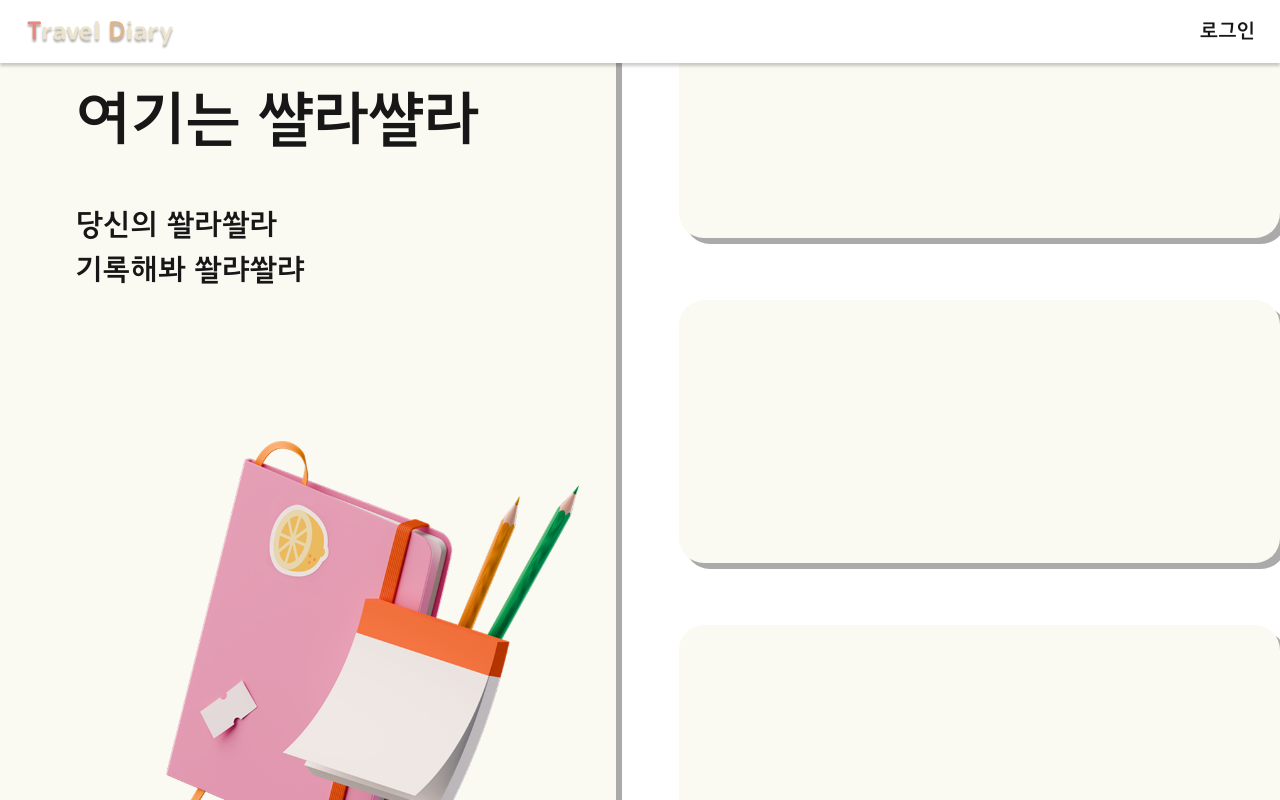
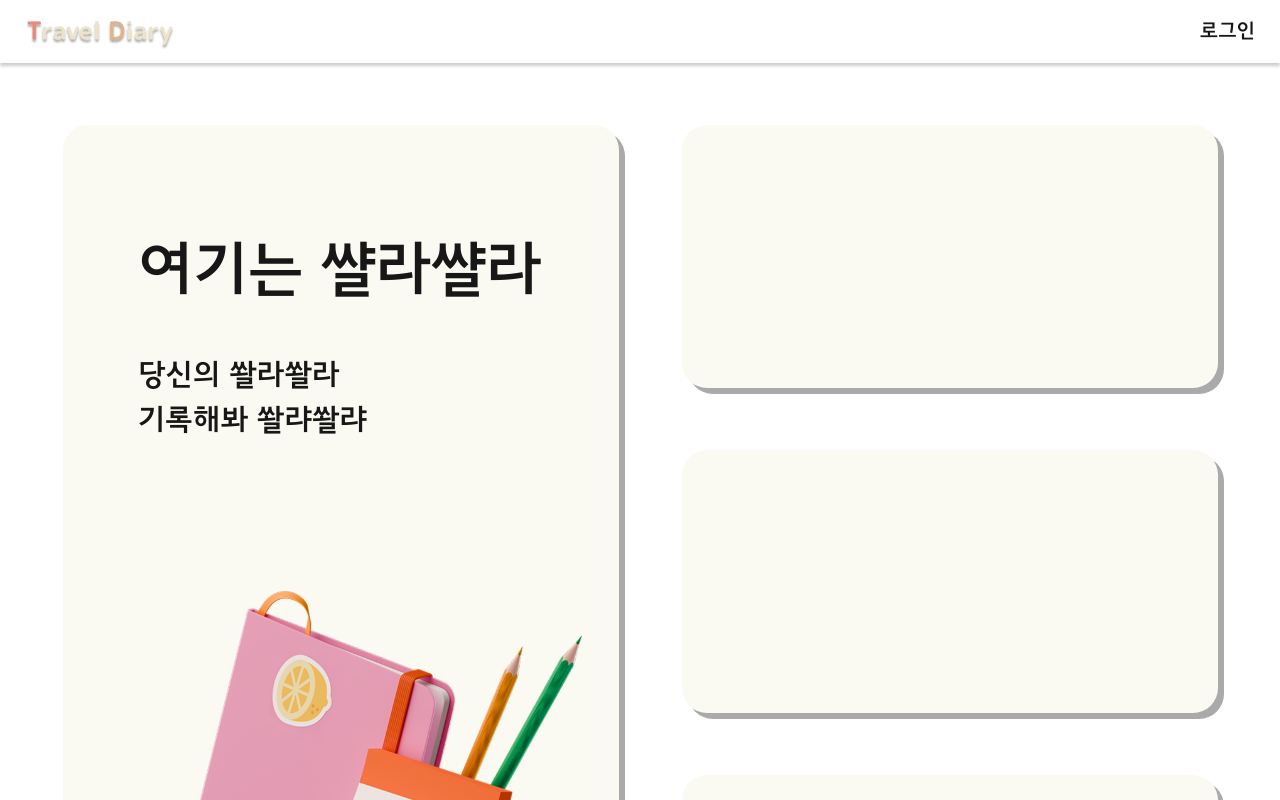
Before and after one commit to calmer-ty/travel-diary, a Next.js app: page / in a window 1280 px wide. Shown: the top 800 px of the page. Built offline with nearby package versions, Linux system fonts and the light colour scheme; no server answers.

Commit message:
style: body 사이즈 수정

```diff
--- a/src/app/globals.css
+++ b/src/app/globals.css
@@ -58,16 +58,17 @@ html {
 
 html,
 body {
-  width: 100vw;
-  height: 100vh;
+  min-height: 720px;
 }
 body {
   display: flex;
+  justify-content: center;
   flex-direction: column;
   background: var(--background);
   color: var(--foreground);
   /* font-family: Arial, Helvetica, sans-serif; */
   font-family: "JejuGothic";
+  margin: 0 auto;
 }
 
 button {
--- a/src/components/main/index.tsx
+++ b/src/components/main/index.tsx
@@ -1,7 +1,7 @@
 export default function Main() {
   return (
     <div className="relative size-full overflow-hidden">
-      <div className="relative size-full flex justify-center items-center gap-[3.125rem]">
+      <div className="relative size-full flex justify-center items-center gap-[3.125rem] p-[3.125rem]">
         <div className="relative w-[37.5rem] h-[45.625rem] bg-[#FAFAF2] shadow-[6px_6px_0px_#AAAAAA] rounded-[1.25rem] border-solid border-gray-300 pt-[5rem] pl-[3.75rem] cursor-pointer">
           <div className="text-[3rem]">여기는 쌸라쌸라</div>
 
```
